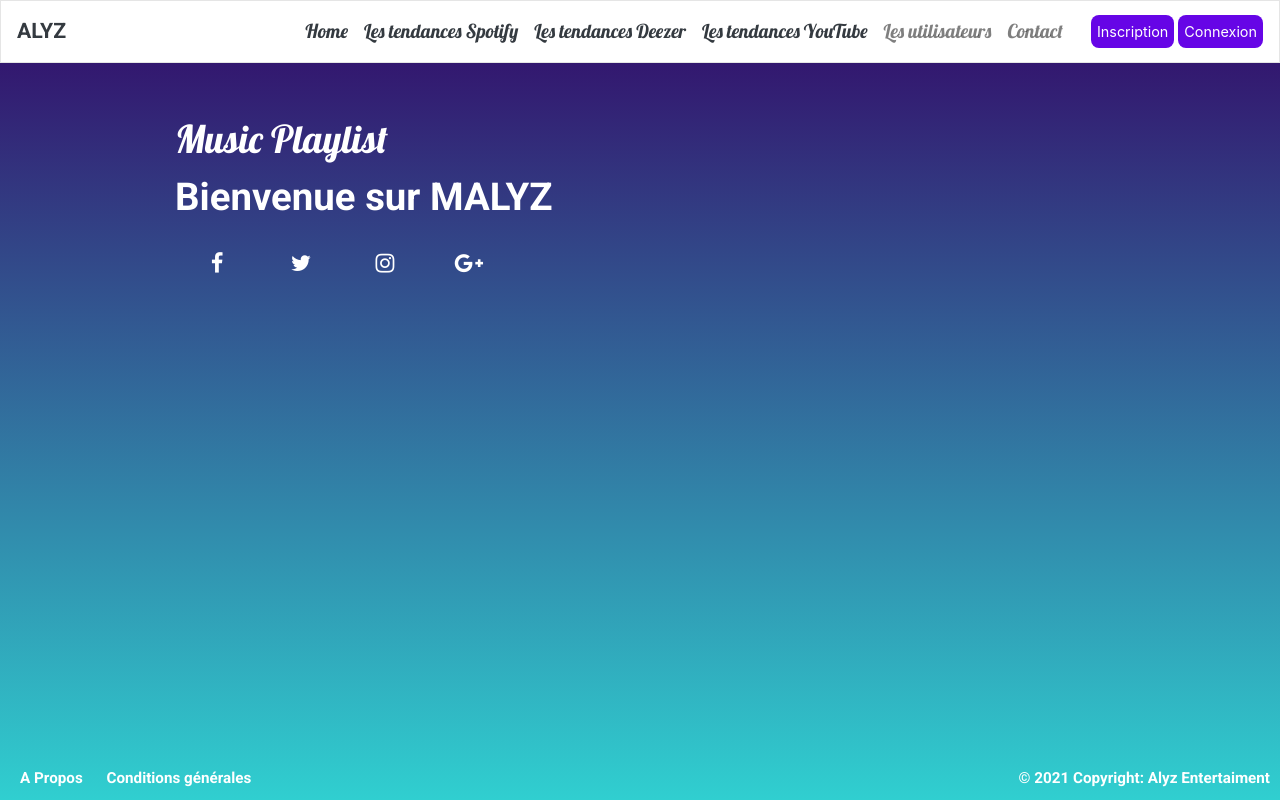
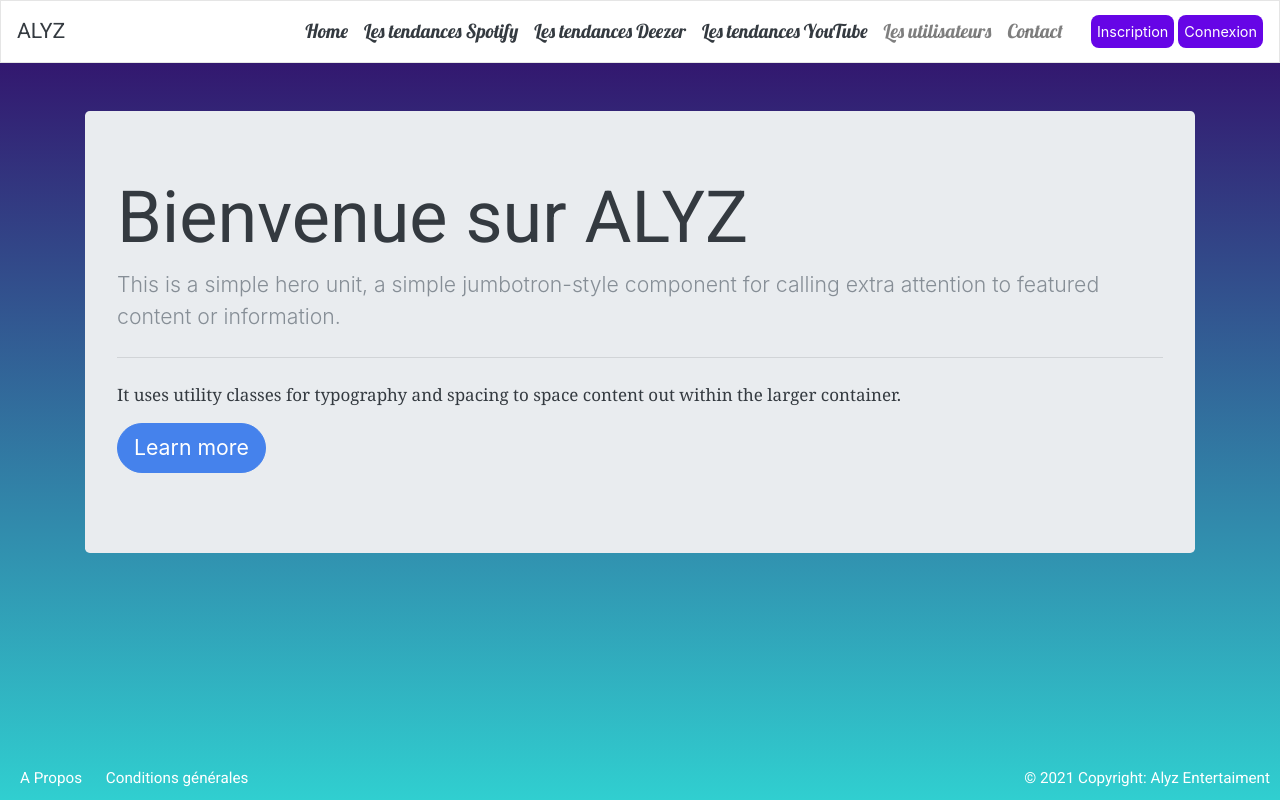
Before and after one commit to AitZak/alyz, a Symfony app: template templates/app/index.html.twig in a window 1280 px wide. Run offline with Twig, Linux system fonts and the light colour scheme; the template is opened without the code that fills it, so the values that code supplies are empty; style sheets or scripts are compiled from the project's sources; some libraries are stand-ins or nearby versions.

Commit message:
Revert "AddFrontHomepage"

```diff
--- a/assets/app.js
+++ b/assets/app.js
@@ -37,7 +37,7 @@
     }}>
     <HashRouter>
         <NavbarWithRouter />
-        <main className="container-fluid pt-5">
+        <main className="container pt-5">
             <Switch>
                 <Route path="/login" component={LoginPage} />
                 <Route path="/contact" component={ContactPage} />
--- a/assets/pages/HomePage.jsx
+++ b/assets/pages/HomePage.jsx
@@ -1,28 +1,15 @@
 import React from 'react';
-import "../styles/homepage.css"
 
 const HomePage = () => {
-    return (
-        <div className="row padding homepage_title">
-            <div className="col-8 style_font">Music Playlist</div>
-            <div className="w-100"></div>
-            <div className="col ">Bienvenue sur MALYZ</div>
-            <div className="w-100"></div>
-            <div className="col">
-
-                <a href="#" target="_blank" className="btn-social btn-lg"><i className="fa fa-facebook"></i></a>
-
-                <a href="#" target="_blank" className="btn-social btn-lg"><i className="fa fa-twitter"></i></a>
-
-                <a href="#" target="_blank" className="btn-social btn-lg"><i className="fa fa-instagram"></i></a>
-
-                <a href="#" target="_blank" className="btn-social btn-lg"><i className="fa fa-google-plus"></i></a>
-            </div>
-        </div>
-
-
-
-    );
+    return (<div className="jumbotron">
+    <h1 className="display-3">Bienvenue sur ALYZ</h1>
+    <p className="lead">This is a simple hero unit, a simple jumbotron-style component for calling extra attention to featured content or information.</p>
+    <hr className="my-4"/>
+    <p>It uses utility classes for typography and spacing to space content out within the larger container.</p>
+    <p className="lead">
+      <a className="btn btn-primary btn-lg" href="#" role="button">Learn more</a>
+    </p>
+  </div> );
 };
 
 export default HomePage;
--- a/assets/styles/app.css
+++ b/assets/styles/app.css
@@ -22,6 +22,13 @@
     font-size: 10px;
 }
 
+.homepage_title{
+
+}
+
+.playlist_title{
+
+}
 
 .button_custum{
     background-color: #6605E6;
--- a/assets/styles/homepage.css
+++ /dev/null
@@ -1,89 +0,0 @@
-@import url("//maxcdn.bootstrapcdn.com/font-awesome/4.3.0/css/font-awesome.min.css");
-
-.homepage_title{
-    font-size: 3vw;
-    color: #ffffff;
-}
-
-.style_font{
-    font-family: 'Lobster', cursive !important;
-}
-
-.playlist_title{
-
-}
-
-.padding{
-    padding-left: 10rem !important;
-}
-
-
-/* ==========================================================================
-   #Reseaux sociaux
-   ========================================================================== */
-
-a.btn-social,
-.btn-social
-{
-    border-radius: 50%;
-    color: #ffffff !important;
-    display: inline-block;
-    height: 54px;
-    line-height: 54px;
-    margin: 8px 4px;
-    text-align: center;
-    text-decoration: none;
-    transition: background-color .3s;
-    webkit-transition: background-color .3s;
-    width: 54px;
-}
-
-.btn-social .fa,.btn-social i
-{
-    backface-visibility: hidden;
-    moz-backface-visibility: hidden;
-    ms-transform: scale(1);
-    o-transform: scale(1);
-    transform: scale(1);
-    transition: all .25s;
-    webkit-backface-visibility: hidden;
-    webkit-transform: scale(1);
-    webkit-transition: all .25s;
-}
-.btn-social:hover,.btn-social:focus
-{
-    color: #fff;
-    outline: none;
-    text-decoration: none;
-}
-.btn-social:hover .fa,.btn-social:focus .fa,.btn-social:hover i,.btn-social:focus i
-{
-    ms-transform: scale(1.3);
-    o-transform: scale(1.3);
-    transform: scale(1.3);
-    webkit-transform: scale(1.3);
-}
-.btn-social.btn-xs
-{
-    font-size: 9px;
-    height: 24px;
-    line-height: 13px;
-    margin: 6px 2px;
-    width: 24px;
-}
-.btn-social.btn-sm
-{
-    font-size: 13px;
-    height: 36px;
-    line-height: 18px;
-    margin: 6px 2px;
-    width: 36px;
-}
-.btn-social.btn-lg
-{
-    font-size: 22px;
-    height: 72px;
-    line-height: 40px;
-    margin: 10px 6px;
-    width: 72px;
-}
--- a/templates/app/index.html.twig
+++ b/templates/app/index.html.twig
@@ -6,9 +6,7 @@
     <link rel="preconnect" href="https://fonts.gstatic.com">
     <link href="https://fonts.googleapis.com/css2?family=Lobster&display=swap" rel="stylesheet">
     <link rel="preconnect" href="https://fonts.gstatic.com">
-    <link rel="preconnect" href="https://fonts.gstatic.com">
-    <link href="https://fonts.googleapis.com/css2?family=Roboto:wght@700&display=swap" rel="stylesheet">
-    <link rel="stylesheet" href="https://stackpath.bootstrapcdn.com/font-awesome/4.7.0/css/font-awesome.min.css" integrity="sha384-wvfXpqpZZVQGK6TAh5PVlGOfQNHSoD2xbE+QkPxCAFlNEevoEH3Sl0sibVcOQVnN" crossorigin="anonymous">
+    <link href="https://fonts.googleapis.com/css2?family=Roboto&display=swap" rel="stylesheet">
     {{ encore_entry_link_tags('app') }}
 {%endblock%}
 {% block body %}
```
